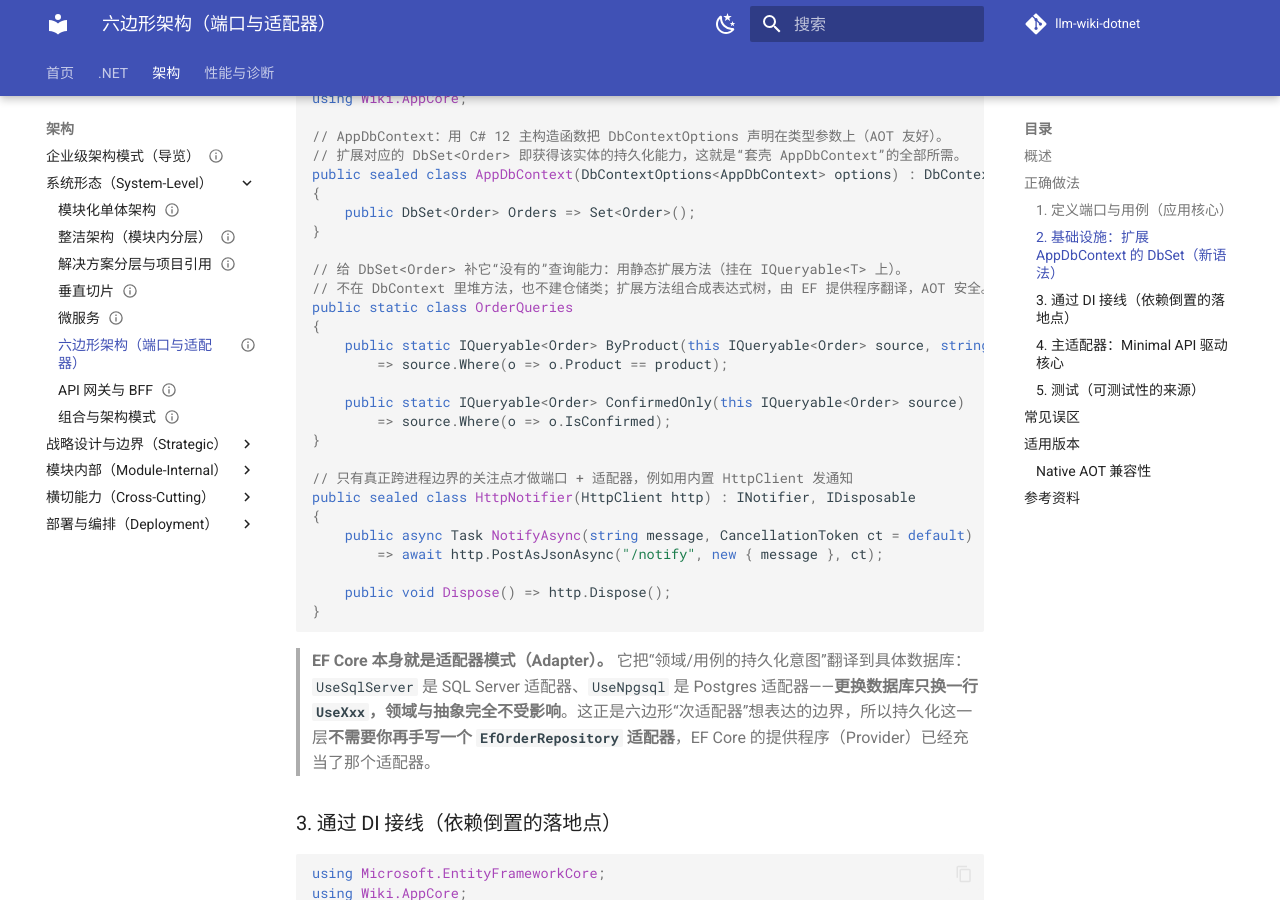
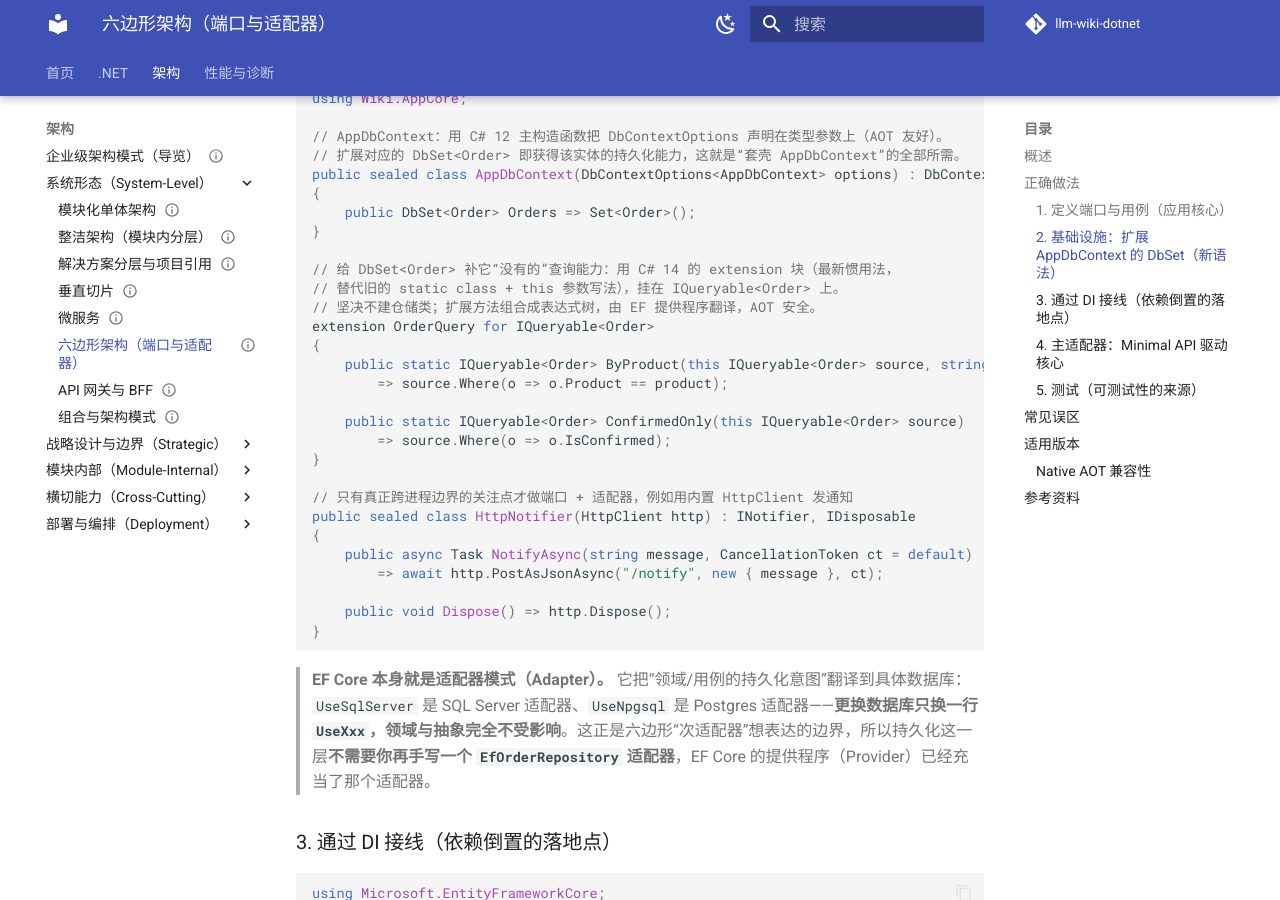
Before and after one commit to fenzel999/llm-wiki-dotnet, an MkDocs documentation site: the page built from wiki/architecture/hexagonal-architecture.md, in a window 1280 px wide and 900 px high, scrolled down 2238 px. Built offline with MkDocs 1.6.1 and Material for MkDocs 9.7.7, drawn with Linux system fonts in a browser that asks for light colours; comment, search, counter and statistics services are not loaded; some of the changed text lies outside the part shown.

Commit message:
fix(hexagonal): 改用 C# 14 extension 块扩展 DbSet（最新惯用法），不用旧静态扩展类

```diff
--- a/wiki/architecture/hexagonal-architecture.md
+++ b/wiki/architecture/hexagonal-architecture.md
@@ -92,9 +92,10 @@ public sealed class AppDbContext(DbContextOptions<AppDbContext> options) : DbCon
     public DbSet<Order> Orders => Set<Order>();
 }
 
-// 给 DbSet<Order> 补它“没有的”查询能力：用静态扩展方法（挂在 IQueryable<T> 上）。
-// 不在 DbContext 里堆方法，也不建仓储类；扩展方法组合成表达式树，由 EF 提供程序翻译，AOT 安全。
-public static class OrderQueries
+// 给 DbSet<Order> 补它“没有的”查询能力：用 C# 14 的 extension 块（最新惯用法，
+// 替代旧的 static class + this 参数写法），挂在 IQueryable<Order> 上。
+// 坚决不建仓储类；扩展方法组合成表达式树，由 EF 提供程序翻译，AOT 安全。
+extension OrderQuery for IQueryable<Order>
 {
     public static IQueryable<Order> ByProduct(this IQueryable<Order> source, string product)
         => source.Where(o => o.Product == product);
@@ -193,7 +194,7 @@ var useCase = new ConfirmOrderUseCase(db, notifier);
 
 ## 适用版本
 
-六边形的原则与具体 .NET 版本无关（`introduced-in: general`），可在 .NET 6 至 .NET 10+ 的任何长期支持版本上使用。Minimal API 自 .NET 6 起可用，`AddHttpClient` 与 `Microsoft.Extensions.*` 内置于框架。
+六边形的原则与具体 .NET 版本无关（`introduced-in: general`），可在 .NET 6 至 .NET 10+ 的任何长期支持版本上使用。Minimal API 自 .NET 6 起可用，`AddHttpClient` 与 `Microsoft.Extensions.*` 内置于框架。本页示例用到的 C# 新语法：主构造函数（C# 12，.NET 8+）、`extension` 块（C# 14，.NET 10）与 `DbContext` 主构造函数——若目标框架低于对应版本，可改写为等价的旧写法（构造函数体 / `static class` 扩展方法）。
 
 ### Native AOT 兼容性
 
```
